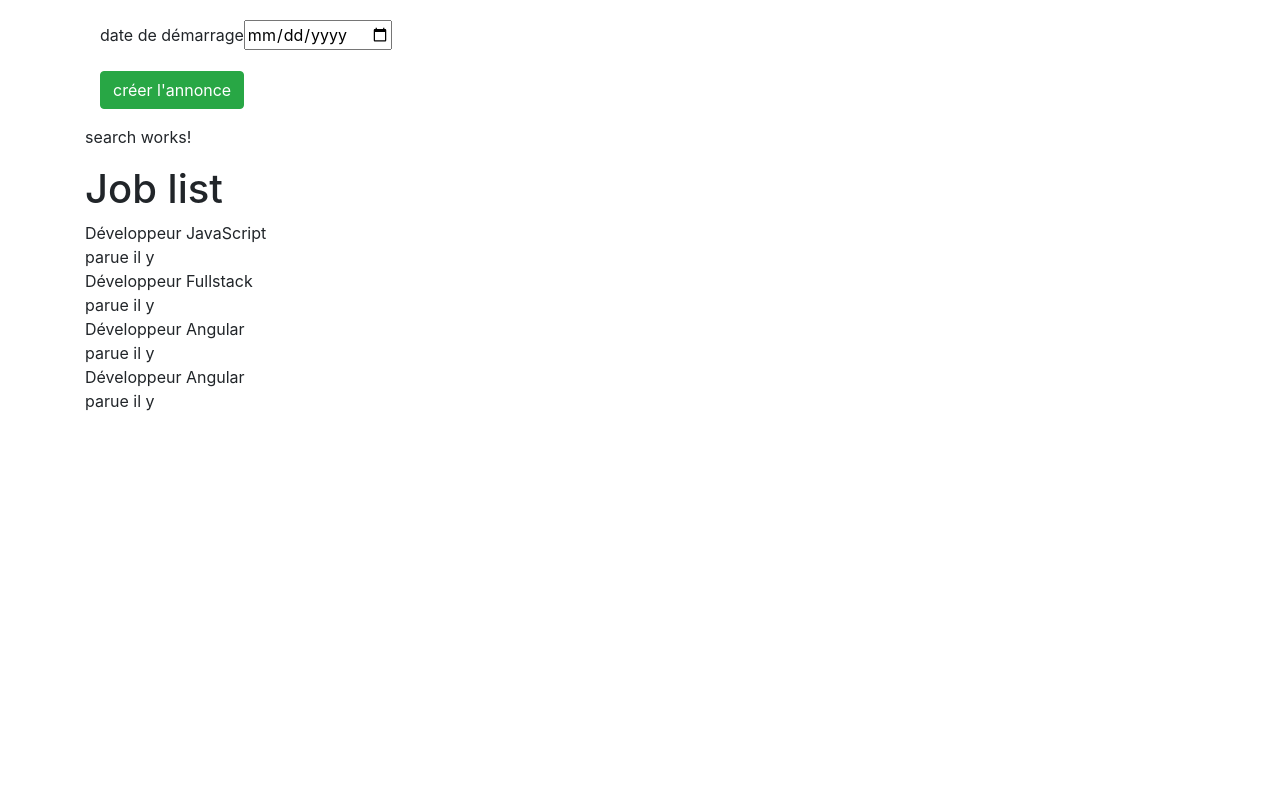
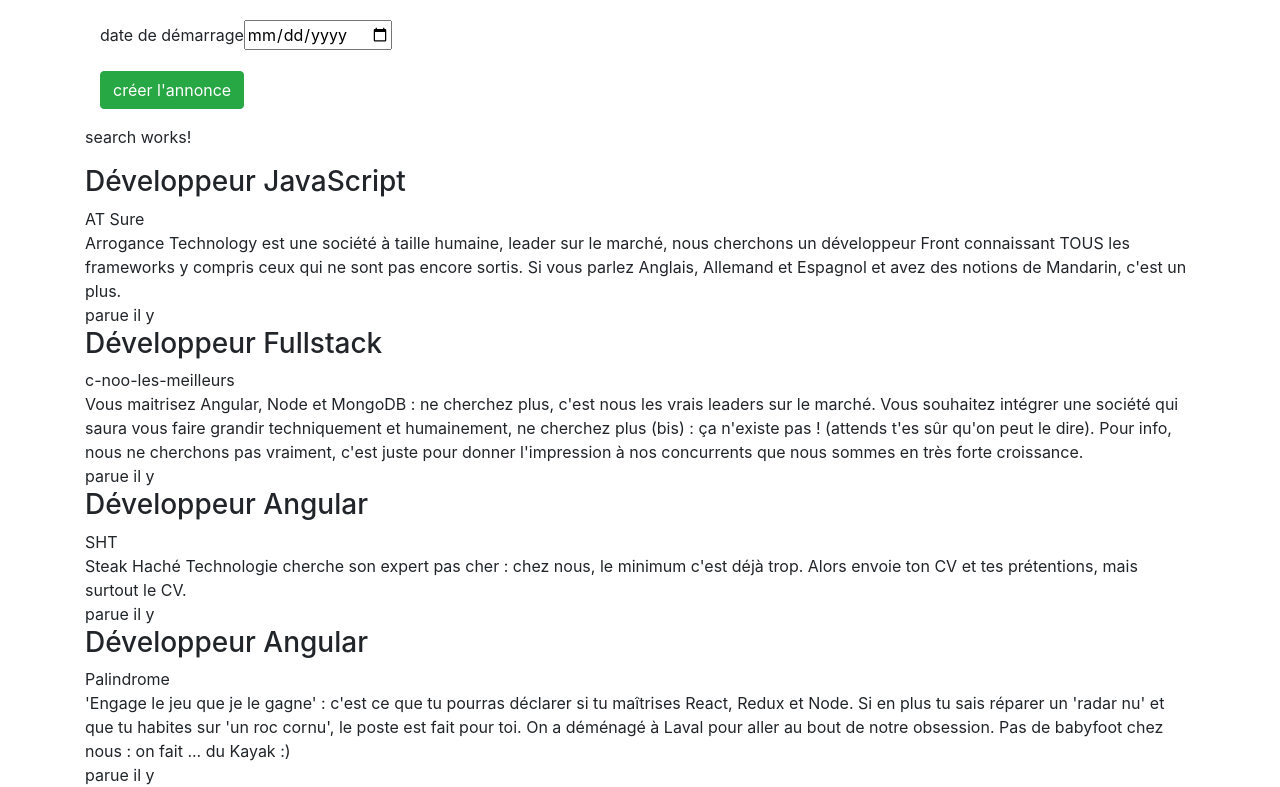
Before and after one commit to rhounkpe/jsjob, an Angular app: page / in a window 1280 px wide. Shown: the part 1006-1793 px from the top of the page. Before the commit the page ends 1419 px from the top, so only its background shows below. Built offline with nearby package versions, Linux system fonts and the light colour scheme.

Commit message:
formating jobs list display

```diff
--- a/src/app/job-list/job-list.component.html
+++ b/src/app/job-list/job-list.component.html
@@ -1,8 +1,16 @@
-<h1>Job list</h1>
-<div *ngFor="let job of jobs">
-  {{ job.title }}
+<div class="panel panel-warning" *ngFor="let job of jobs">
+  <div class="panel-heading">
+    <h3 class="panel-title">
+      {{ job.title }}
+    </h3>
+    <div>{{job.company}}</div>
+  </div>
 
-  <div>
+  <div class="panel-body">
+    {{job.description}}
+  </div>
+
+  <div class="panel-footer">
     parue il y {{job.publishdate | daysAgo}}
   </div>
 </div>
```
